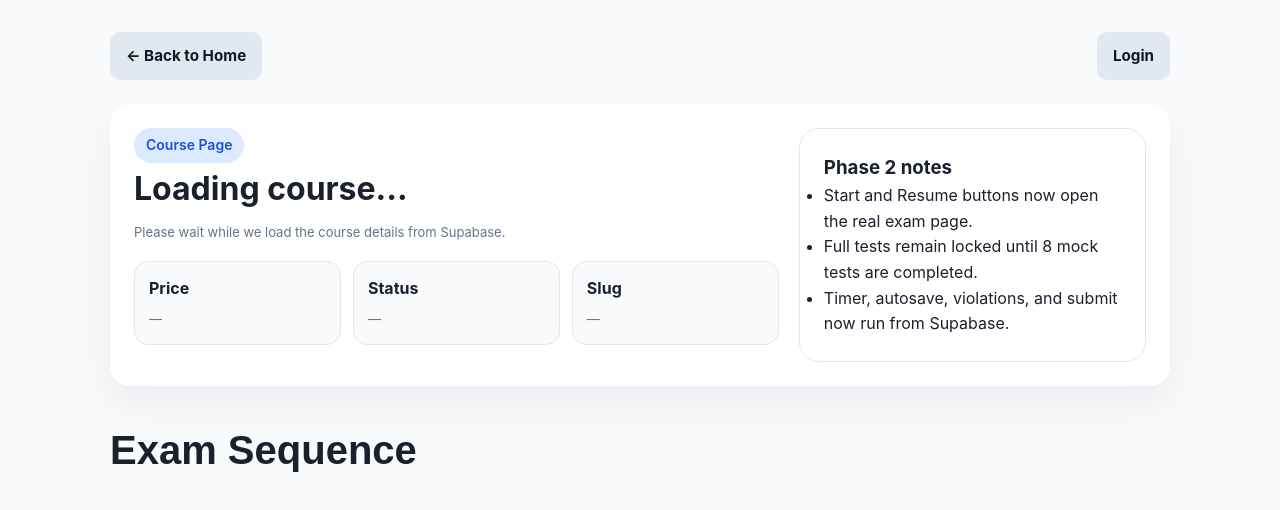
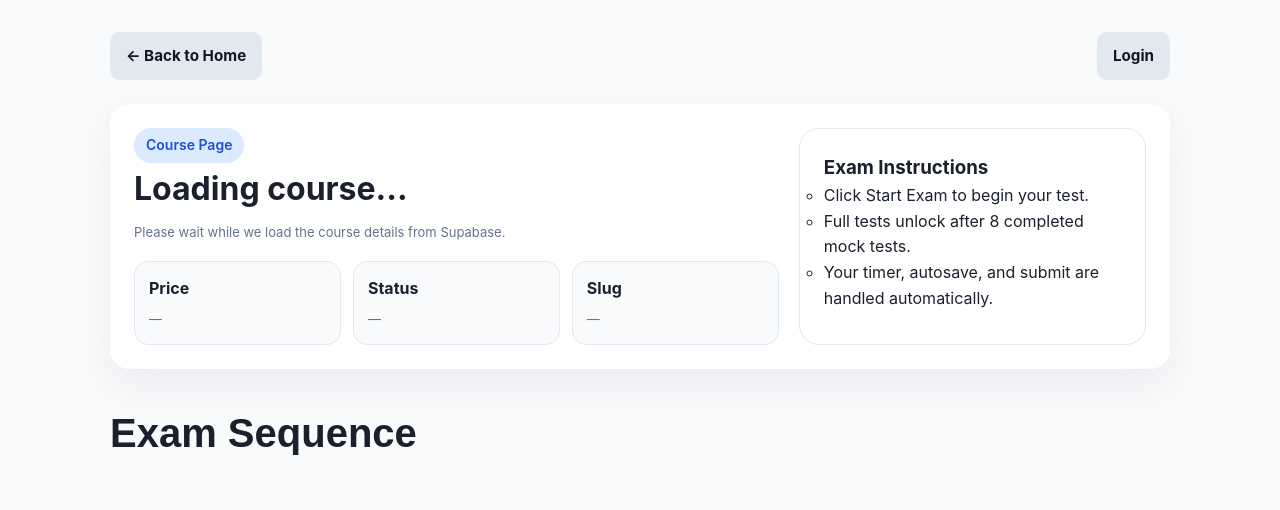
Before and after one commit to tawraaanshuu/NISMSTUDY-WEBSITE, a website: page course-detail.html in a window 1280 px wide. Drawn offline with nearby package versions, Linux system fonts and the light colour scheme.

Commit message:
Update Phase 2 notes to Exam Instructions

```diff
--- a/course-detail.html
+++ b/course-detail.html
@@ -58,11 +58,12 @@
         </div>
       </div>
       <div class="card" style="box-shadow:none;border:1px solid #e2e8f0;">
-        <h3 style="margin-top:0;">Phase 2 notes</h3>
+        <h3 style="margin-top:0;">Exam Instructions</h3>
         <ul>
-          <li>Start and Resume buttons now open the real exam page.</li>
-          <li>Full tests remain locked until 8 mock tests are completed.</li>
-          <li>Timer, autosave, violations, and submit now run from Supabase.</li>
+          <ul>
+           <li>Click Start Exam to begin your test.</li>
+           <li>Full tests unlock after 8 completed mock tests.</li>
+           <li>Your timer, autosave, and submit are handled automatically.</li>
         </ul>
       </div>
     </div>
```
